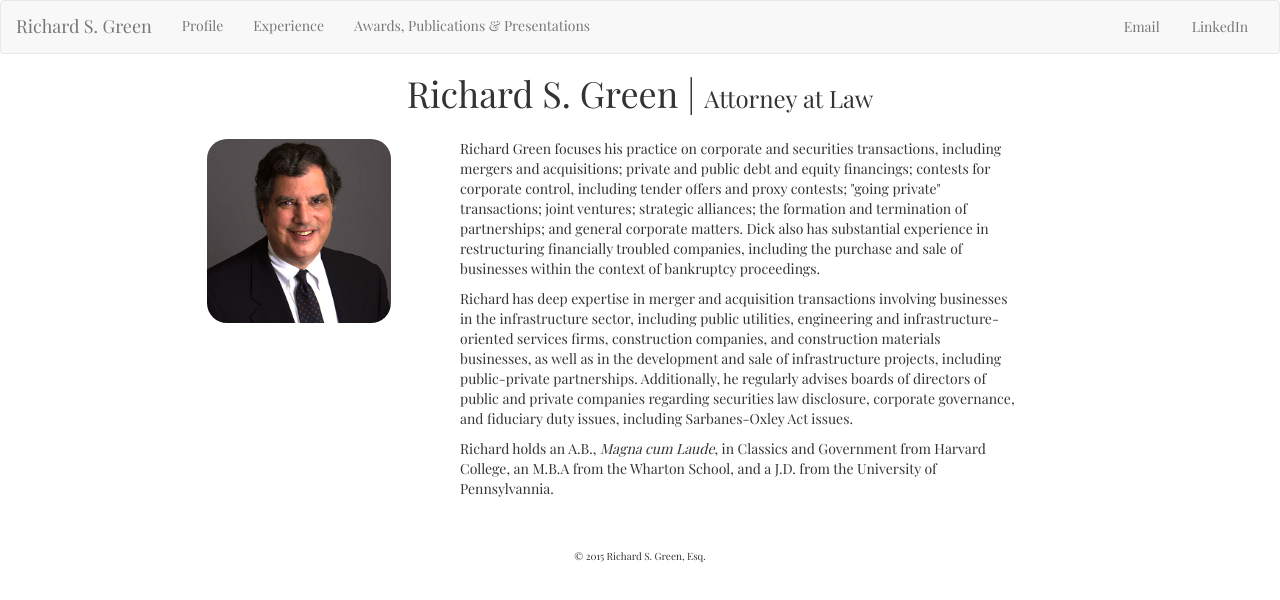
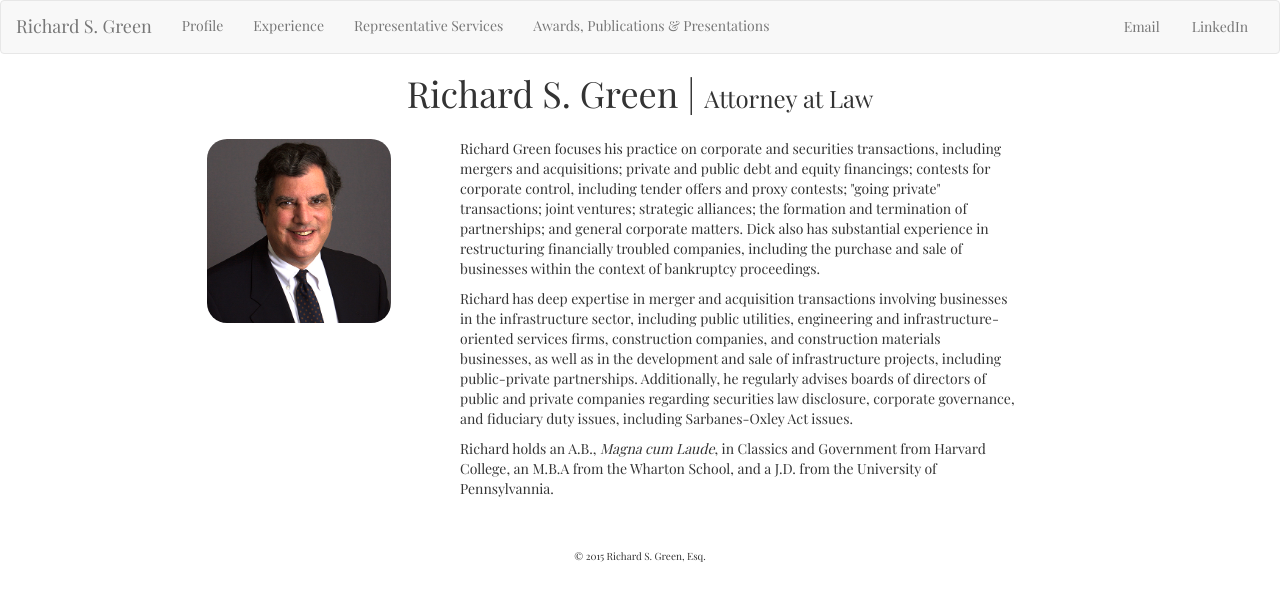
Before and after one commit to greensam/richardsgreencom, a plain HTML site: page index.html in a window 1280 px wide. Drawn offline with nearby package versions, Linux system fonts and the light colour scheme; some packages are replaced by stand-ins of ours; a web font is replaced by a local one.

Commit message:
add services

```diff
--- a/js/directives/navBar.html
+++ b/js/directives/navBar.html
@@ -16,6 +16,7 @@
       <ul class="nav navbar-nav">
         <li><a href="#/">Profile <span class="sr-only">(current)</span></a></li>
         <li><a href="#/experience">Experience</a></li>
+        <li><a href="#/services">Representative Services</a></li>
         <li><a href="#/awardsandpubs">Awards, Publications &#38; Presentations</a></li>
       </ul>
       <ul class="nav navbar-nav navbar-right">
```
